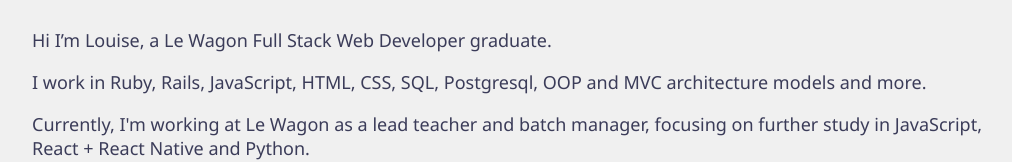
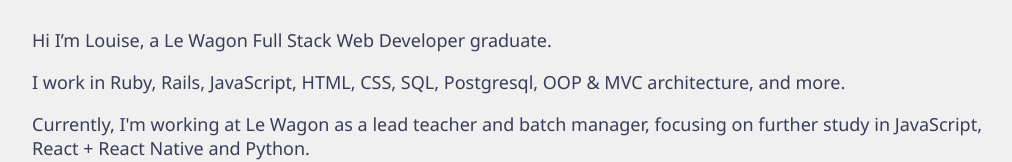
Before and after one commit to lstone123/profile, a plain HTML site: page index.html in a window 1280 px wide. Shown: the part 395-557 px from the top of the page, without its empty margins (133-1145 px from the left). Drawn offline with Linux system fonts and the light colour scheme; a web font is replaced by a local one.

Commit message:
updated text

```diff
--- a/index.html
+++ b/index.html
@@ -29,7 +29,7 @@
         <p>
           Hi I’m Louise, a Le Wagon Full Stack Web Developer graduate.
         <p>
-          I work in Ruby, Rails, JavaScript, HTML, CSS, SQL, Postgresql, OOP and MVC architecture models and more.
+          I work in Ruby, Rails, JavaScript, HTML, CSS, SQL, Postgresql, OOP & MVC architecture, and more.
         </p>
         <p>
           Currently, I'm working at Le Wagon as a lead teacher and batch manager, focusing on further study in JavaScript, React + React Native and Python.
```
